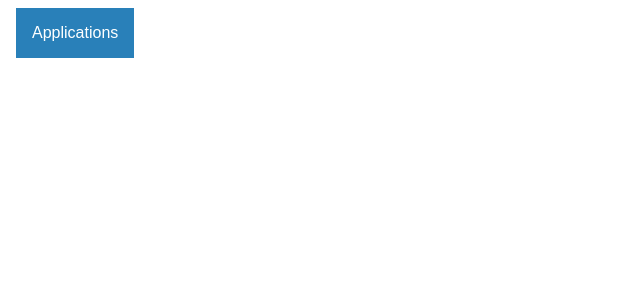
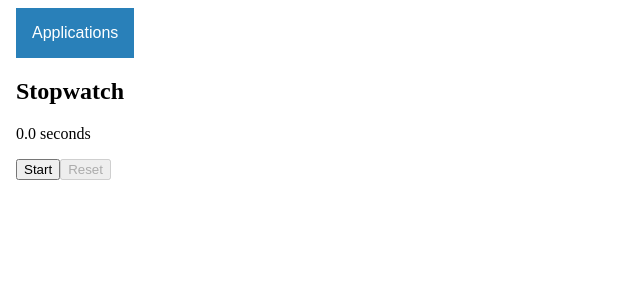
Before and after one commit to artodeschini/AngularSamples, an Angular app: page /stop-watch in a window 1280 px wide. Before the commit this address led to /. Shown: the top 300 px of the page, without its empty margins (0-640 px from the left). Built offline with nearby package versions, Linux system fonts and the light colour scheme.

Commit message:
watch start and stop

```diff
--- a/src/app/app.html
+++ b/src/app/app.html
@@ -14,6 +14,7 @@
             <a routerLink="card-profile">Card Profile</a>
             <a routerLink="count">Counter</a>
             <a routerLink="to-do-list">To do list</a>
+            <a routerLink="stop-watch">Watcher</a>
         </div>
     </div>
     <router-outlet></router-outlet>
--- a/src/app/app.routes.ts
+++ b/src/app/app.routes.ts
@@ -2,11 +2,13 @@ import { Routes } from '@angular/router';
 import { ProfileCard } from './compponents/profile-card/profile-card';
 import { Counter } from './compponents/counter/counter';
 import { TodoList } from './compponents/todo-list/todo-list';
+import { StopWatch } from './compponents/stop-watch/stop-watch';
 
 export const routes: Routes = [
 
     { path: 'card-profile', component: ProfileCard },
     { path: 'count', component: Counter },
-    { path: 'to-do-list', component: TodoList }
+    { path: 'to-do-list', component: TodoList },
+    { path: 'stop-watch', component: StopWatch }
 
 ];
--- /dev/null
+++ b/src/app/compponents/stop-watch/stop-watch.html
@@ -0,0 +1,10 @@
+<div class="stopwatch-container">
+  <h2>Stopwatch</h2>
+  <p class="time">{{ elapsedTime | number : "1.1-1" }} seconds</p>
+  <div class="controls">
+    <button (click)="startStop()">
+      {{ isRunning ? "Stop" : "Start" }}
+    </button>
+    <button (click)="reset()" [disabled]="!elapsedTime">Reset</button>
+  </div>
+</div>
--- /dev/null
+++ b/src/app/compponents/stop-watch/stop-watch.ts
@@ -0,0 +1,46 @@
+import { CommonModule } from '@angular/common';
+import { Component } from '@angular/core';
+import { interval } from 'rxjs';
+
+@Component({
+  selector: 'app-stop-watch',
+  imports: [CommonModule],
+  templateUrl: './stop-watch.html',
+  styleUrl: './stop-watch.scss'
+})
+export class StopWatch {
+
+  elapsedTime: number = 0;
+  isRunning: boolean = false;
+  intervalRef: any;
+
+  startStop() {
+    this.isRunning ? this.stop() : this.start();
+    /* if (this.isRunning) {
+      this.stop();
+    } else {
+      this.start();
+    } */
+  }
+
+
+  private start() {
+    this.isRunning = true;
+    this.intervalRef = setInterval(() => {
+      this.elapsedTime += 0.1; // Increment by 1 second
+    }, 100)
+    console.log("Stopwatch started");
+  }
+
+  private stop() {
+    this.isRunning = false;
+    clearInterval(this.intervalRef);
+    console.log("Stopwatch stopped");
+  }
+
+  reset() {
+    this.isRunning = false;
+    clearInterval(this.intervalRef);
+    console.log("Stopwatch reset");
+  }
+}
```
Also changed, not shown: src/app/compponents/stop-watch/stop-watch.scss (added).
